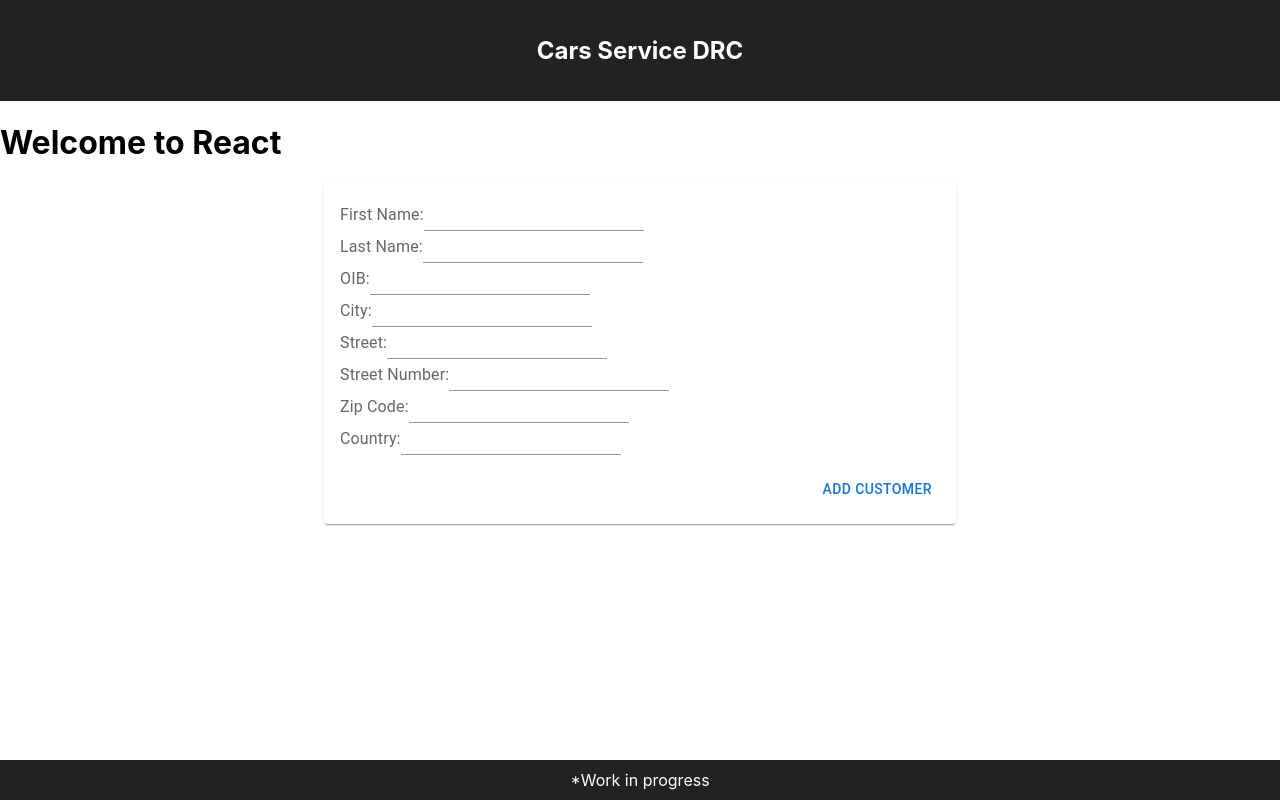
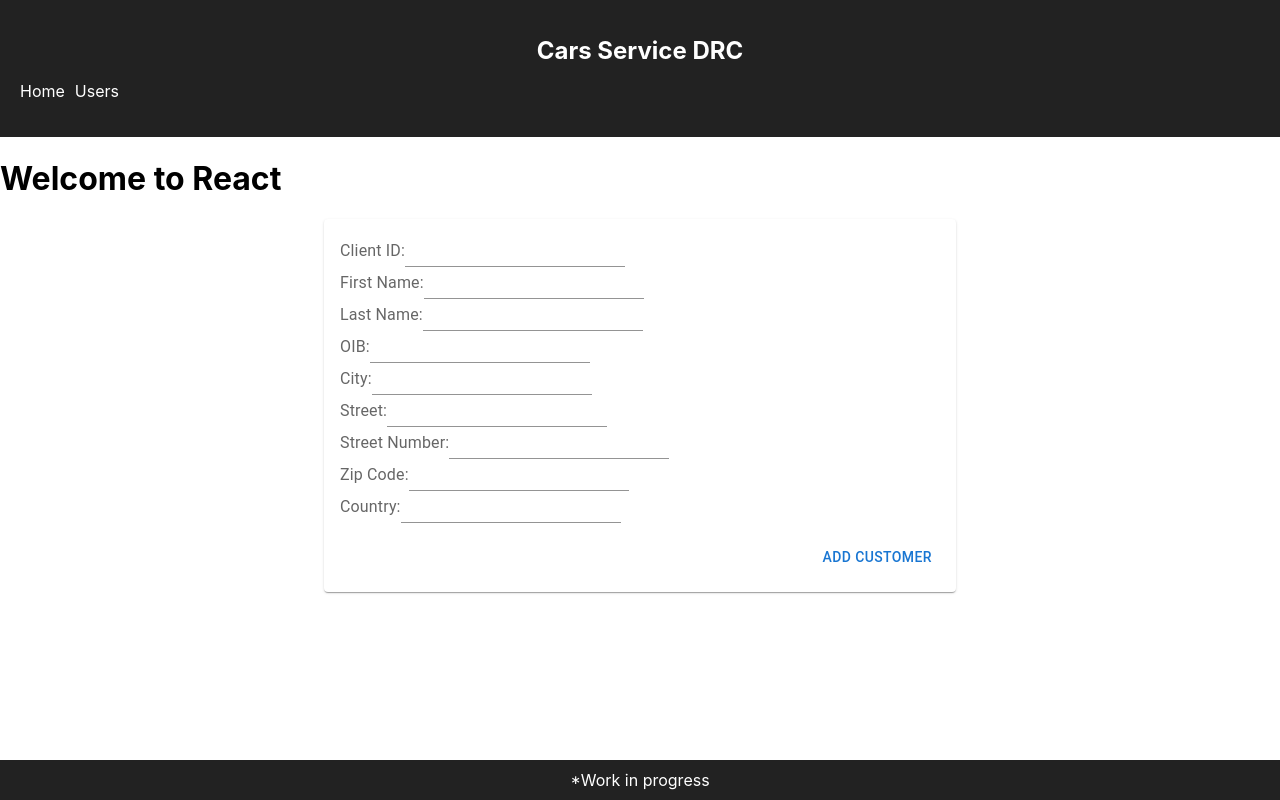
Before and after one commit to MarkoDubravac/FE_NWP_CARS, a React (Create React App) app: page / in a window 1280 px wide. Built offline with nearby package versions, Linux system fonts and the light colour scheme.

Commit message:
Added functionalities

```diff
--- a/src/App.css
+++ b/src/App.css
@@ -35,3 +35,18 @@ body {
   color: white;
   text-align: center;
 }
+
+.nav-links {
+  display: flex;
+  list-style-type: none;
+  padding: 0;
+}
+
+.nav-links li {
+  margin-right: 10px;
+}
+
+.nav-links a {
+  text-decoration: none;
+  color: white; /* Change color to white */
+}
--- a/src/componants/CustomerForm.js
+++ b/src/componants/CustomerForm.js
@@ -1,8 +1,9 @@
 import { Button, Card, FormLabel, Input } from "@mui/material";
-import React, { useState } from "react";
+import React, { useState, useEffect } from "react";
 
-function CustomerForm() {
+function CustomerForm({ initialData }) {
   const [formData, setFormData] = useState({
+    id: "",
     firstName: "",
     lastName: "",
     oib: "",
@@ -12,6 +13,12 @@ function CustomerForm() {
     zipCode: "",
     country: "",
   });
+
+  useEffect(() => {
+    if (initialData) {
+      setFormData(initialData);
+    }
+  }, [initialData]);
 
   const handleChange = (e) => {
     const { name, value } = e.target;
@@ -23,6 +30,14 @@ function CustomerForm() {
 
   const handleSubmit = (e) => {
     e.preventDefault();
+    if (formData.id) {
+      handleUpdate();
+    } else {
+      handleCreate();
+    }
+  };
+
+  const handleCreate = () => {
     fetch("http://localhost:8080/api/customers", {
       method: "POST",
       headers: {
@@ -34,6 +49,7 @@ function CustomerForm() {
         .then((data) => {
           console.log("Successfully posted data:", data);
           setFormData({
+            id: "",
             firstName: "",
             lastName: "",
             oib: "",
@@ -47,9 +63,51 @@ function CustomerForm() {
         .catch((error) => console.error("Error posting data:", error));
   };
 
+  const handleUpdate = () => {
+    fetch(`http://localhost:8080/api/customers/${formData.id}`, {
+      method: "PUT",
+      headers: {
+        "Content-Type": "application/json",
+      },
+      body: JSON.stringify(formData),
+    })
+        .then((response) => {
+          if (!response.ok) {
+            return response.text().then((text) => {
+              throw new Error(text);
+            });
+          }
+          return response.json();
+        })
+        .then((data) => {
+          console.log("Successfully updated data:", data);
+          setFormData({
+            id: "",
+            firstName: "",
+            lastName: "",
+            oib: "",
+            city: "",
+            street: "",
+            streetNumber: "",
+            zipCode: "",
+            country: "",
+          });
+        })
+        .catch((error) => console.error("Error updating data:", error));
+  };
+
   return (
       <Card sx={{ maxWidth: 600, margin: "0 auto", padding: 2 }}>
         <form onSubmit={handleSubmit}>
+          <div>
+            <FormLabel>Client ID:</FormLabel>
+            <Input
+                type="text"
+                name="id"
+                value={formData.id}
+                onChange={handleChange}
+            />
+          </div>
           <div>
             <FormLabel>First Name:</FormLabel>
             <Input
@@ -137,7 +195,7 @@ function CustomerForm() {
                 marginTop: "16px",
               }}
           >
-          <Button type="submit">Add Customer</Button>
+            <Button type="submit">{formData.id ? "Update Customer" : "Add Customer"}</Button>
           </div>
         </form>
       </Card>
--- a/src/componants/CustomerList.js
+++ b/src/componants/CustomerList.js
@@ -2,6 +2,8 @@ import React, { useState, useEffect } from "react";
 
 function CustomerList() {
     const [users, setUsers] = useState([]);
+    const [searchId, setSearchId] = useState("");
+    const [searchedUser, setSearchedUser] = useState(null);
 
     useEffect(() => {
         fetch("http://localhost:8080/api/customers")
@@ -17,14 +19,73 @@ function CustomerList() {
             .catch((error) => console.error("Error fetching users:", error));
     }, []);
 
+    const handleSearch = () => {
+        fetch(`http://localhost:8080/api/customers/${searchId}`)
+            .then((response) => {
+                if (!response.ok) {
+                    throw new Error("Customer not found");
+                }
+                return response.json();
+            })
+            .then((data) => {
+                console.log("Searched user data:", data);
+                setSearchedUser(data);
+            })
+            .catch((error) => {
+                console.error("Error fetching user by ID:", error);
+                setSearchedUser(null);
+            });
+    };
+
+    const handleDelete = (id) => {
+        fetch(`http://localhost:8080/api/customers/delete/${id}`, {
+            method: "DELETE",
+        })
+            .then((response) => {
+                if (!response.ok) {
+                    throw new Error("Failed to delete user");
+                }
+                return response.text();
+            })
+            .then((message) => {
+                console.log(message);
+                setUsers((prevUsers) => prevUsers.filter((user) => user.id !== id));
+                if (searchedUser && searchedUser.id === id) {
+                    setSearchedUser(null);
+                }
+            })
+            .catch((error) => console.error("Error deleting user:", error));
+    };
+
     return (
         <div>
             <h2>Users</h2>
+            <input
+                type="text"
+                placeholder="Search by ID"
+                value={searchId}
+                onChange={(e) => setSearchId(e.target.value)}
+            />
+            <button onClick={handleSearch}>Search</button>
+            {searchedUser ? (
+                <div>
+                    <h3>Searched User:</h3>
+                    <p>{searchedUser.firstName}</p>
+                    <button onClick={() => handleDelete(searchedUser.id)}>Remove</button>
+                </div>
+            ) : (
+                <div>
+                    <h3>All Users:</h3>
                     <ul>
                         {users.map((user) => (
-          <li key={user.firstName}>{user.firstName}</li>
+                            <li key={user.id}>
+                                {user.firstName}
+                                <button onClick={() => handleDelete(user.id)}>Remove</button>
+                            </li>
                         ))}
                     </ul>
+                </div>
+            )}
         </div>
     );
 }
--- a/src/componants/Header.js
+++ b/src/componants/Header.js
@@ -2,8 +2,18 @@ import * as React from "react";
 
 export default function Header(props) {
   return (
-    <header className="App-header">
-      <h1 className="App-title">{props.pageTitle}</h1>
-    </header>
+      <header className="App-header">
+          <h1 className="App-title">{props.pageTitle}</h1>
+          <nav>
+              <ul className="nav-links">
+                  <li>
+                      <a href="http://localhost:3000/">Home</a>
+                  </li>
+                  <li>
+                      <a href="http://localhost:3000/users">Users</a>
+                  </li>
+              </ul>
+          </nav>
+      </header>
   );
 }
```
Lines whose indentation alone changed are shown as unchanged.
